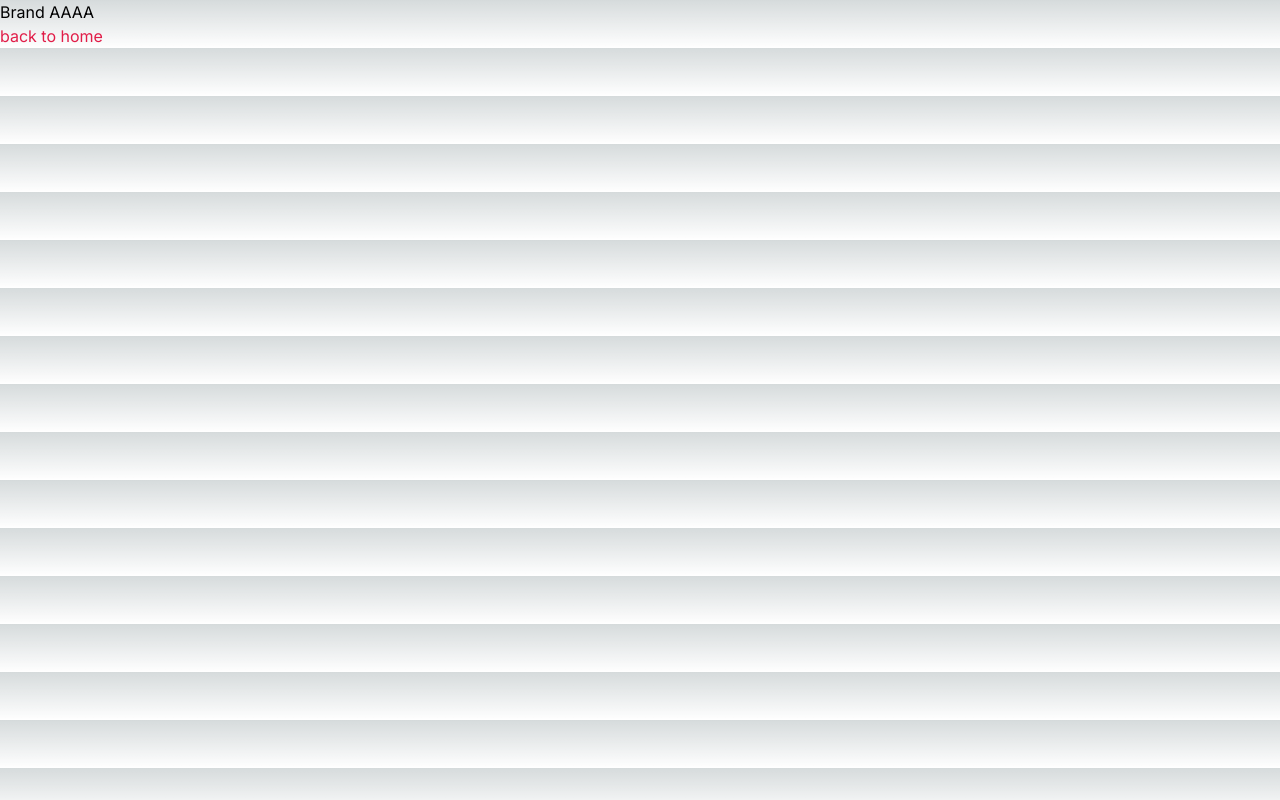
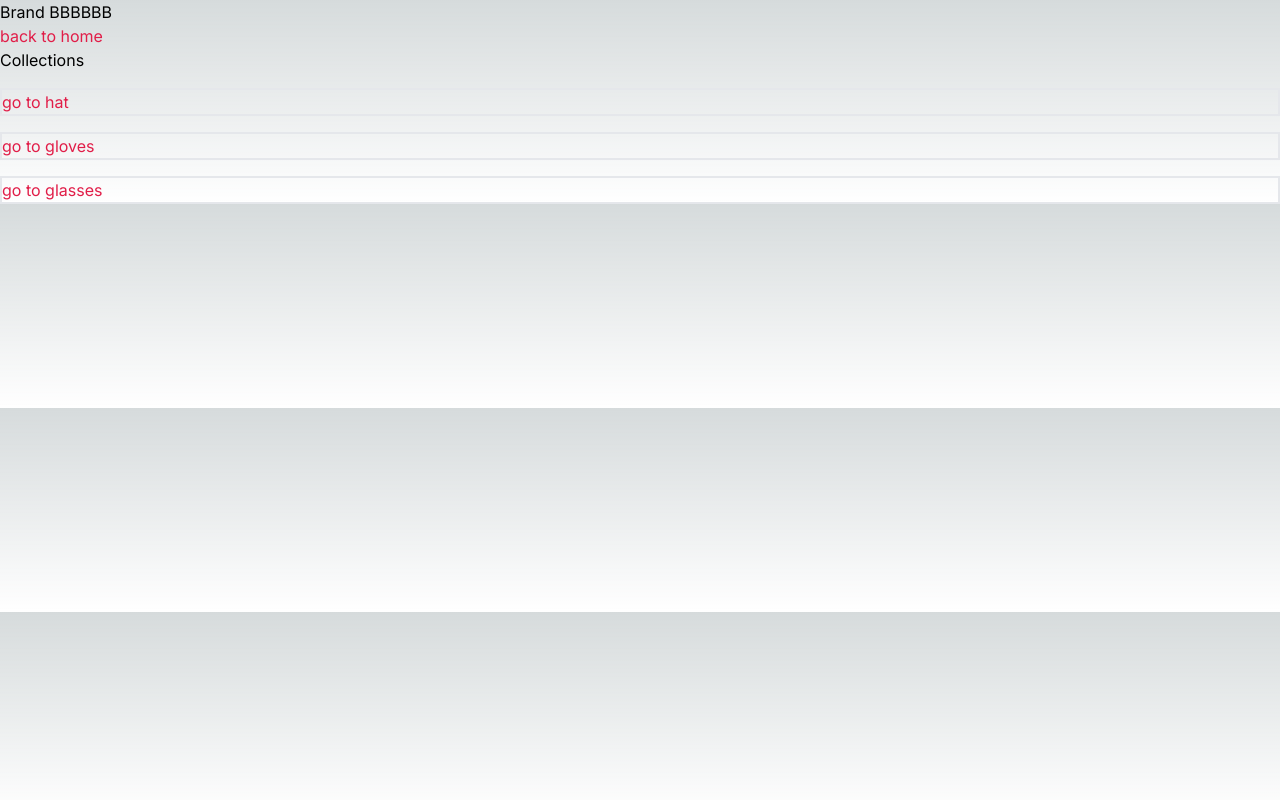
Before and after one commit to 91juhwang/multi-tenant-poc, a Next.js app: page /brandB in a window 1280 px wide. Built offline with nearby package versions, Linux system fonts and the light colour scheme.

Commit message:
Add dynamic routing

```diff
--- /dev/null
+++ b/app/brandA/[collectionId]/page.tsx
@@ -0,0 +1,16 @@
+import { getSingleBrandCollection } from '../../../lib/brands';
+import Link from 'next/link';
+
+export default async function Page({ params }: { params: { collectionId: string } }) {
+  const collection:any = await getSingleBrandCollection(params.collectionId);
+
+  return (
+    <article>
+      <h3>{collection.id}</h3>
+      <h3>{collection.content}</h3>
+      <Link href={'/brandA'}>
+         <h3 className="border-2 mt-4 text-[#e11d48]">Back to BrandA</h3>
+      </Link>
+    </article>
+  );
+}
--- a/app/brandA/page.tsx
+++ b/app/brandA/page.tsx
@@ -1,12 +1,25 @@
 import Link from 'next/link';
+import { getAllBrandCollections } from '../../lib/brands';
 
-export default function brandA() {
+export default async function brandA() {
+  const collections:any = await getAllBrandCollections();
+
   return (
     <main>
       <h1>Brand AAAA</h1>
       <h2>
         <Link href="/" className="text-[#e11d48]">back to home</Link>
       </h2>
+      <section>
+        <h1>Collections</h1>
+        <article>
+          {collections.map((collection:any) => (
+            <Link href={'/brandA/' + collection.id} key={collection.id} >
+              <h3 className="border-2 mt-4 text-[#e11d48]">{'go to ' + collection.content}</h3>
+            </Link>
+          ))}
+        </article>
+      </section>
     </main>
   );
 }
--- /dev/null
+++ b/app/brandB/[collectionId]/page.tsx
@@ -0,0 +1,16 @@
+import { getSingleBrandBCollection } from '../../../lib/brands';
+import Link from 'next/link';
+
+export default async function Page({ params }: { params: { collectionId: string } }) {
+  const collection:any = await getSingleBrandBCollection(params.collectionId);
+
+  return (
+    <article>
+      <h3>{collection.id}</h3>
+      <h3>{collection.content}</h3>
+      <Link href={'/brandB'}>
+         <h3 className="border-2 mt-4 text-[#e11d48]">Back to BrandA</h3>
+      </Link>
+    </article>
+  );
+}
--- a/app/brandB/page.tsx
+++ b/app/brandB/page.tsx
@@ -1,12 +1,25 @@
 import Link from 'next/link';
+import { getAllBrandBCollections } from '../../lib/brands';
 
-export default function brandB() {
+export default async function brandA() {
+  const collections:any = await getAllBrandBCollections();
+
   return (
     <main>
-      <h1>Brand AAAA</h1>
+      <h1>Brand BBBBBB</h1>
       <h2>
         <Link href="/" className="text-[#e11d48]">back to home</Link>
       </h2>
+      <section>
+        <h1>Collections</h1>
+        <article>
+          {collections.map((collection:any) => (
+            <Link href={'/brandB/' + collection.id} key={collection.id} >
+              <h3 className="border-2 mt-4 text-[#e11d48]">{'go to ' + collection.content}</h3>
+            </Link>
+          ))}
+        </article>
+      </section>
     </main>
   );
 }
--- /dev/null
+++ b/lib/brands.tsx
@@ -0,0 +1,84 @@
+const BRANDA_LIST = [
+  {
+    id: '1',
+    content: 'spring'
+  },
+  {
+    id: '2',
+    content: 'winter-clothes'
+  },
+  {
+    id: '3',
+    content: 'summer-clothes'
+  }
+]
+
+const BRANDB_LIST = [
+  {
+    id: '1',
+    content: 'hat'
+  },
+  {
+    id: '2',
+    content: 'gloves'
+  },
+  {
+    id: '3',
+    content: 'glasses'
+  }
+]
+
+export async function getAllBrandCollections() {
+  return BRANDA_LIST
+}
+
+export async function getSingleBrandCollection(id:string) {
+  const collection = BRANDB_LIST.find((collection) => collection.id === id)
+  return collection
+}
+
+export async function getAllBrandBCollections() {
+  return BRANDB_LIST
+}
+
+export async function getSingleBrandBCollection(id:string) {
+
+  const collection = BRANDB_LIST.find((collection) => collection.id === id)
+  return collection
+}
+
+// export const getServerSideProps = (async () => {
+//   return { props: { repo } }
+// })
+
+export async function getServerSideProps({ props }: any) {
+  console.log(props)
+  const { id } = props;
+  const collections:any = await getAllBrandCollections();
+
+  return {
+    props: {
+      id: id,
+      content: collections.content,
+    }
+  }
+}
+
+// export async function getServerSideProps() {
+//   return {
+//     props: [
+//       {
+//       data: {
+//           id: 1,
+//           content: 'spring'
+//         }
+//       },
+//       {
+//         data: {
+//           id: 2,
+//           content: 'winter-clothes'
+//         }
+//       }
+//     ]
+//   }
+// }
--- a/tsconfig.json
+++ b/tsconfig.json
@@ -23,6 +23,6 @@
       "@/*": ["./*"]
     }
   },
-  "include": ["next-env.d.ts", "**/*.ts", "**/*.tsx", ".next/types/**/*.ts", "app/brandA/brandA.js"],
+  "include": ["next-env.d.ts", "**/*.ts", "**/*.tsx", ".next/types/**/*.ts"],
   "exclude": ["node_modules"]
 }
```
